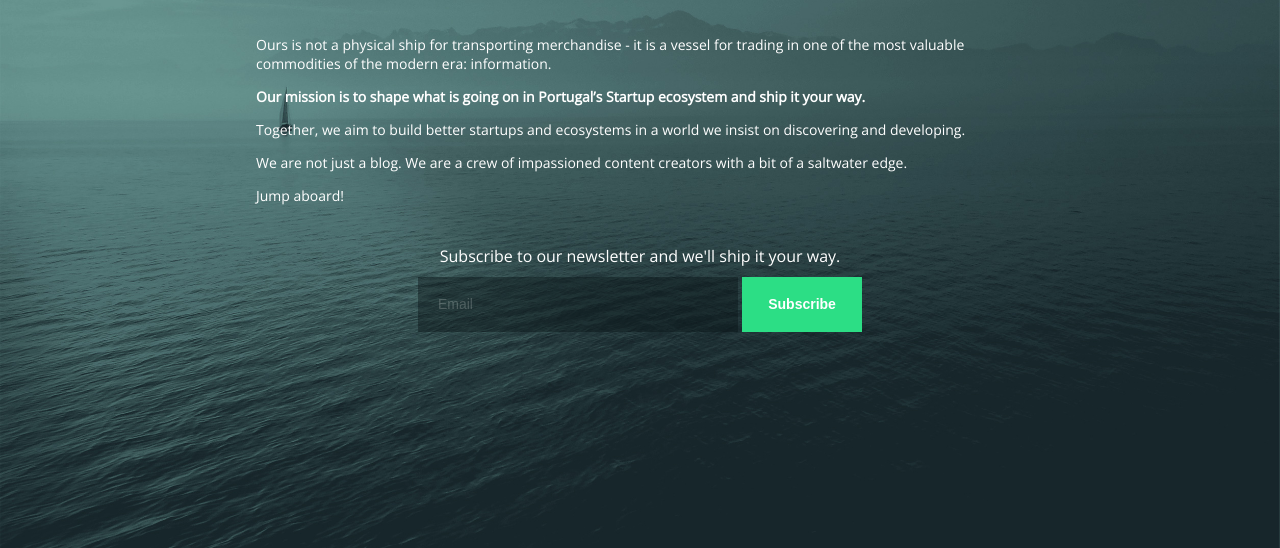
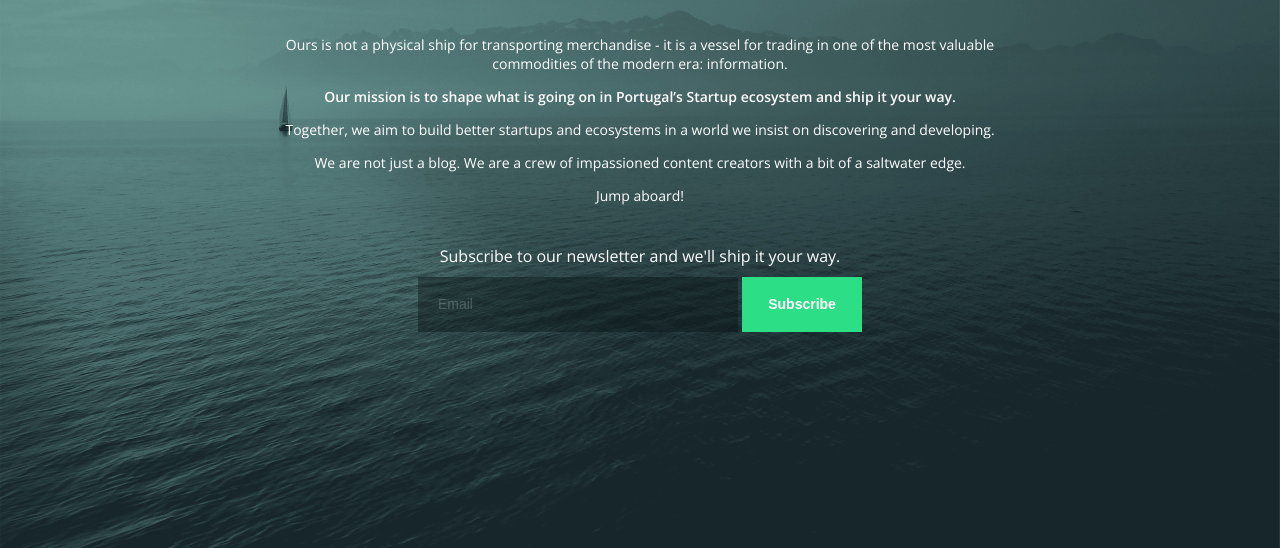
Before and after one commit to ptstartupship/ptstartupship.github.io, a plain HTML site: page index.html in a window 1280 px wide. Shown: the part 252-800 px from the top of the page. Drawn offline with nearby package versions, Linux system fonts and the light colour scheme.

Commit message:
Center text

```diff
--- a/index.html
+++ b/index.html
@@ -3,7 +3,7 @@
 	<head>
 		<title>Ship</title>
 		<meta charset="UTF-8">
-		<link href='https://fonts.googleapis.com/css?family=Open+Sans:400,300' rel='stylesheet' type='text/css'>
+		<link href='https://fonts.googleapis.com/css?family=Open+Sans:600,400,300' rel='stylesheet' type='text/css'>
 		<link rel="shortcut icon" href="images/favicon.ico" type="image/x-icon">
 		<link rel="icon" href="images/favicon.ico" type="image/x-icon">
 		<script src="https://ajax.googleapis.com/ajax/libs/jquery/1.11.2/jquery.min.js"></script>
@@ -45,11 +45,15 @@
 
 			p {
 				font-size: 14px;
-				text-align: left;
+				text-align: center;
 			}
 
 			a {
 				color: #2cde85;
+			}
+
+			strong {
+				font-weight: 600;
 			}
 
 			input {
```
